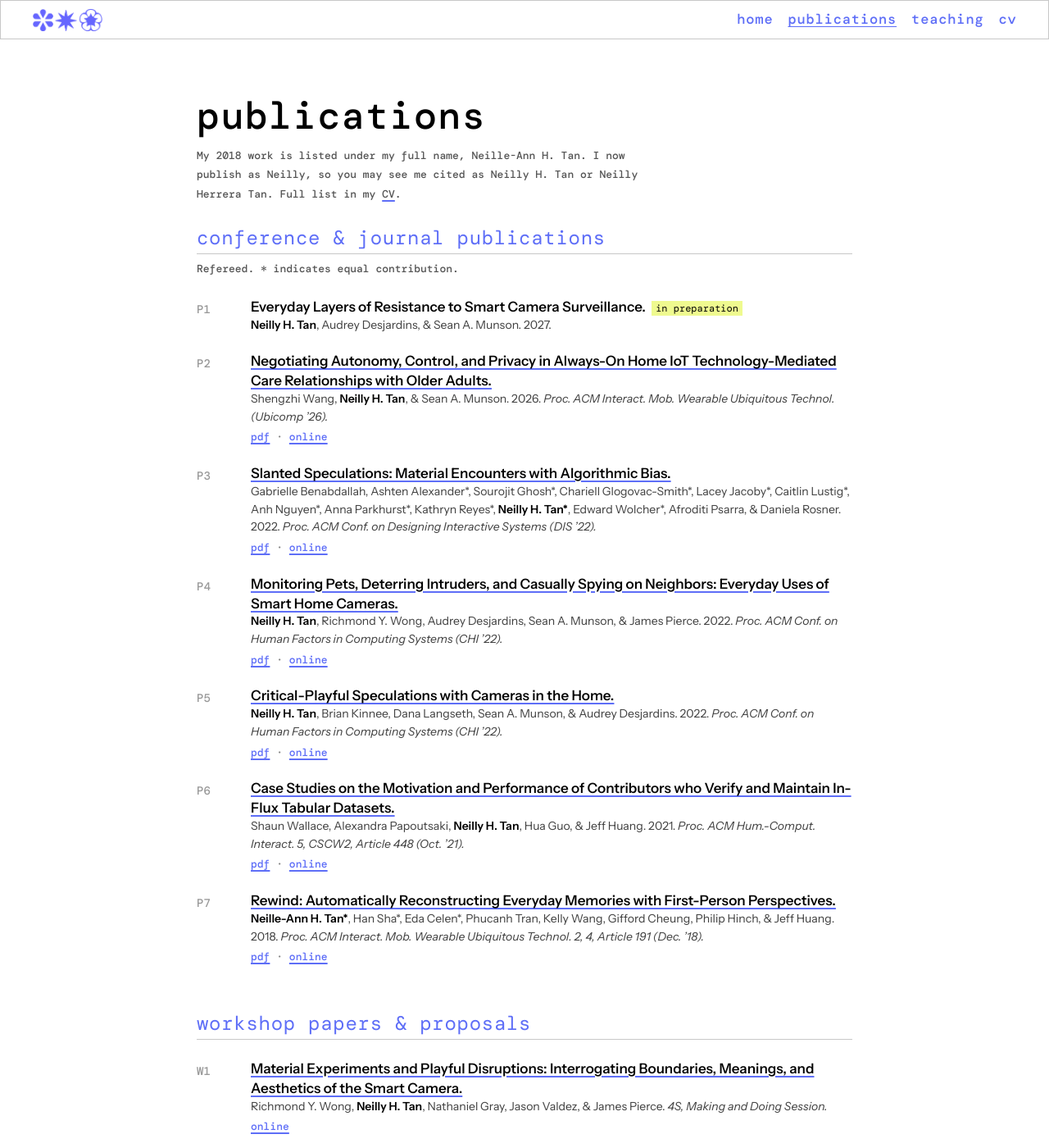
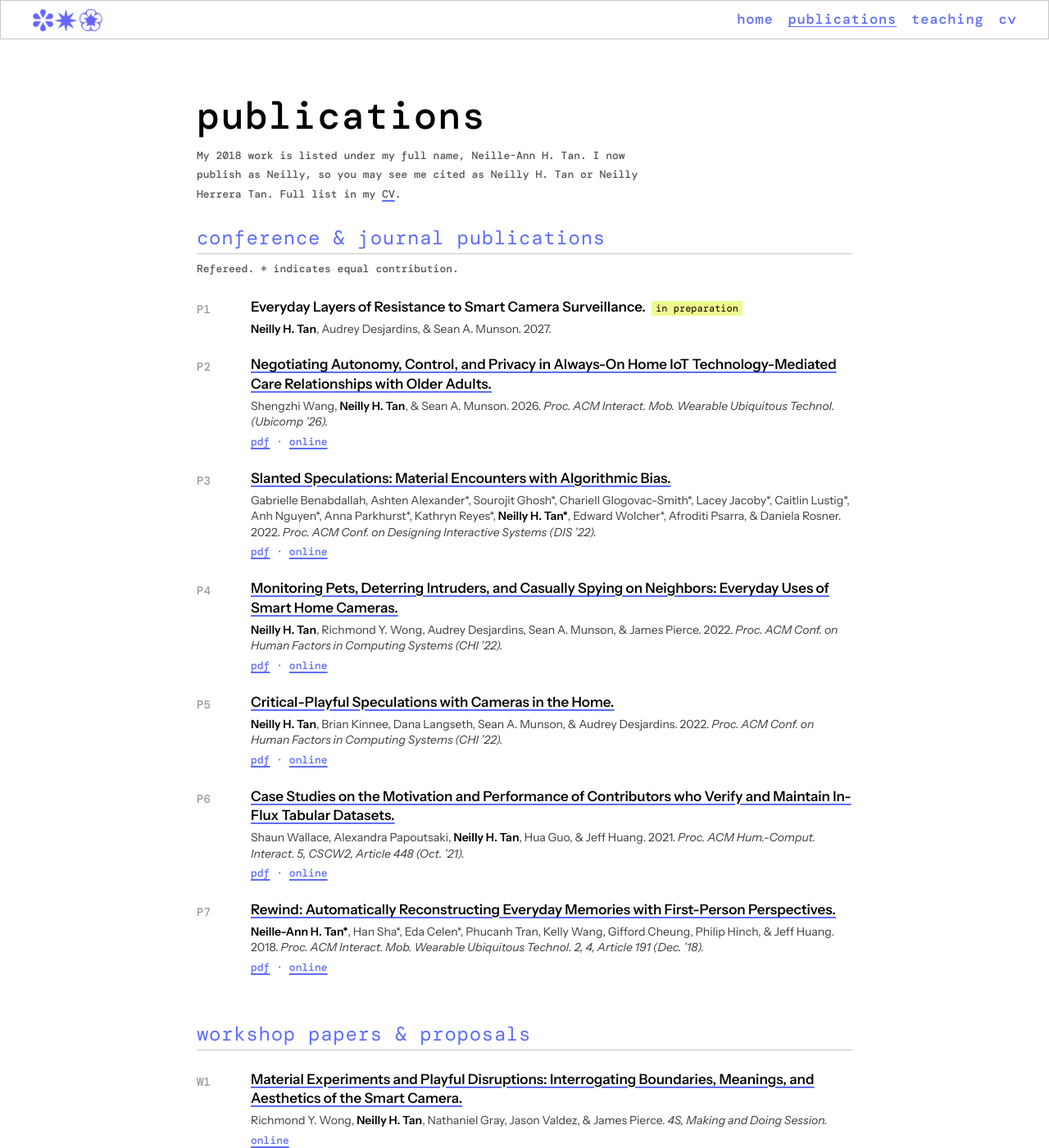
Before and after one commit to neillytan/neillytan.github.io, a Jekyll site: the page built from publications.html, in a window 1280 px wide and 1400 px high. Shown: the whole window at 82% size. Built offline with Jekyll 4.4.1, drawn with Linux system fonts in a browser that asks for light colours; some web fonts are replaced.

Commit message:
Publications: space after title, tighter author line height
Co-Authored-By: Claude Opus 5.5 <noreply@anthropic.com>

```diff
--- a/assets/css/style.css
+++ b/assets/css/style.css
@@ -129,7 +129,7 @@ p { margin: 0 0 1rem; }
 
 .pubs:not(.teach) .pub-id { color: #999; }
 .pubs:not(.teach) .pub-title { margin-bottom: 0 !important; }
-.pubs:not(.teach) .pub-meta { margin-top: -1px; font-size: 14px; }
+.pubs:not(.teach) .pub-meta { margin-top: 5px; font-size: 14px; line-height: 1.4; }
 .pubs:not(.teach) .pub-list { grid-template-columns: 48px minmax(0, 1fr); }
 
 /* teaching */
```
